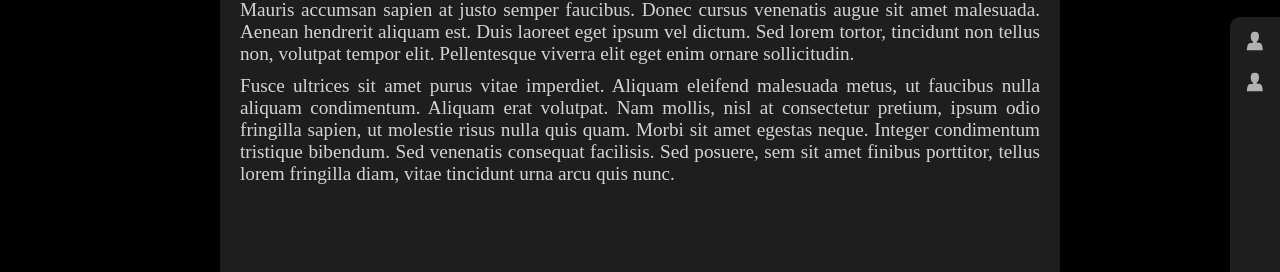
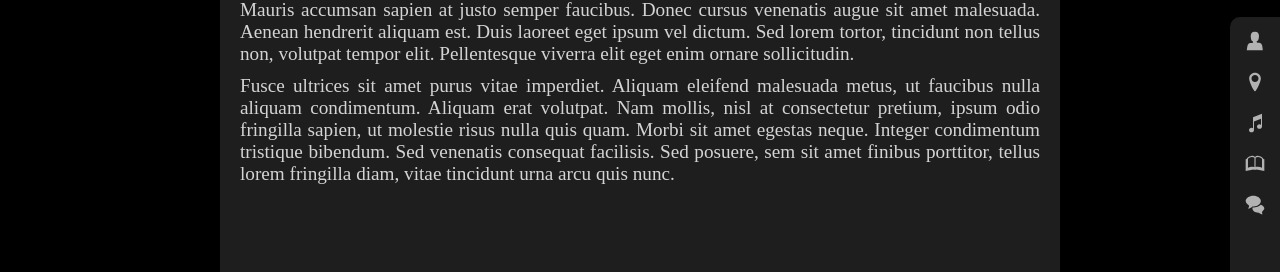
Before and after one commit to Zendrians/ER-Reader, a React (Vite) app: page / in a window 1280 px wide. Shown: the part 268-540 px from the top of the page. Built offline with nearby package versions, Linux system fonts and the light colour scheme.

Commit message:
Add icons

```diff
--- /dev/null
+++ b/src/assets/reactSvg/ChatBubbleIcon.tsx
@@ -0,0 +1,24 @@
+import React from "react";
+
+const ChatBubbleIcon: React.FC = () => {
+  return (
+    <svg
+      xmlns="http://www.w3.org/2000/svg"
+      width="28"
+      height="28"
+      fill="none"
+      viewBox="0 0 28 28"
+    >
+      <path
+        fill="#B2B2B2"
+        d="M23.333 17.617c0-1.75-1.75-3.267-3.733-3.85-1.517 1.75-4.55 2.8-7.467 2.8h-.466-.117c-.117.35-.117.583-.117.933 0 2.333 2.567 4.2 5.834 4.2h.7c.466.583 1.983 1.633 3.966 1.633 0 0-.933-.466-.933-2.1 0-.7 2.333-2.1 2.333-3.616z"
+      ></path>
+      <path
+        fill="currentColor"
+        d="M19.833 10.033c0-2.916-3.266-5.366-7.466-5.366s-7.7 2.45-7.7 5.366c0 1.984 2.333 3.734 3.5 4.667 0 2.1-1.634 2.8-1.634 2.8 2.684 0 4.2-1.283 4.9-2.1h.934c4.083.117 7.466-2.333 7.466-5.367z"
+      ></path>
+    </svg>
+  );
+};
+
+export default ChatBubbleIcon;
--- /dev/null
+++ b/src/assets/reactSvg/LocationIcon.tsx
@@ -0,0 +1,20 @@
+import React from "react";
+
+const LocationIcon: React.FC = () => {
+  return (
+    <svg
+      xmlns="http://www.w3.org/2000/svg"
+      width="28"
+      height="28"
+      fill="none"
+      viewBox="0 0 28 28"
+    >
+      <path
+        fill="currentColor"
+        d="M14 4.667c-3.267 0-5.833 2.566-5.833 5.833 0 3.267 4.666 12.833 5.833 12.833 1.167 0 5.833-9.566 5.833-12.833 0-3.267-2.566-5.833-5.833-5.833zM14 14c-1.983 0-3.5-1.517-3.5-3.5S12.017 7 14 7s3.5 1.517 3.5 3.5S15.983 14 14 14z"
+      ></path>
+    </svg>
+  );
+}
+
+export default LocationIcon;
--- /dev/null
+++ b/src/assets/reactSvg/MusicIcon.tsx
@@ -0,0 +1,20 @@
+import React from "react";
+
+const MusicIcon: React.FC = () => {
+  return (
+    <svg
+      xmlns="http://www.w3.org/2000/svg"
+      width="24"
+      height="28"
+      fill="none"
+      viewBox="0 0 24 28"
+    >
+      <path
+        fill="currentColor"
+        d="M10 8.167v10.966c-.4-.233-.9-.466-1.5-.466-1.4 0-2.5 1.05-2.5 2.333 0 1.283 1.1 2.333 2.5 2.333S11 22.283 11 21v-8.517L18 9.8v5.95c-.4-.35-.9-.583-1.5-.583-1.4 0-2.5 1.05-2.5 2.333 0 1.283 1.1 2.333 2.5 2.333S19 18.783 19 17.5V4.667l-9 3.5z"
+      ></path>
+    </svg>
+  );
+}
+
+export default MusicIcon;
--- /dev/null
+++ b/src/assets/reactSvg/OpenBookIcon.tsx
@@ -0,0 +1,20 @@
+import React from "react";
+
+const OpenBookIcon: React.FC = () => {
+  return (
+    <svg
+      xmlns="http://www.w3.org/2000/svg"
+      width="28"
+      height="28"
+      fill="none"
+      viewBox="0 0 28 28"
+    >
+      <path
+        fill="currentColor"
+        d="M22.167 9.003v-.816a7.939 7.939 0 00-5.232-2.333 3.318 3.318 0 00-2.932 1.16 3.523 3.523 0 00-2.934-1.16 7.938 7.938 0 00-5.236 2.333v.816l-1.166.35V21.02l7.816-1.633.35.466h2.334l.35-.466 7.816 1.633V9.353l-1.166-.35zM11.06 16.715a9.573 9.573 0 00-4.114 1.052L7 8.677a6.09 6.09 0 013.93-1.657c.94.063 1.79.353 2.52.818l-.023 9.18a7.638 7.638 0 00-2.379-.302l.012-.001zM21 17.74a9.476 9.476 0 00-4.046-1.026l-.188-.003c-.77 0-1.513.113-2.215.32l.054-9.219a5.232 5.232 0 012.446-.792A6.085 6.085 0 0121 8.68l-.003 9.063.002-.002z"
+      ></path>
+    </svg>
+  );
+};
+
+export default OpenBookIcon;
--- a/src/modules/Reader/components/readerMainArea/ReaderMainArea.tsx
+++ b/src/modules/Reader/components/readerMainArea/ReaderMainArea.tsx
@@ -3,6 +3,10 @@ import "./ReaderMainArea.css";
 import RightSidePanel from "../../../Shared/components/rightSidePanel/RightSidePanel";
 import PanelIcon from "../../../Shared/components/panelIcon/PanelIcon";
 import CharacterIcon from "../../../../assets/reactSvg/CharacterIcon";
+import LocationIcon from "../../../../assets/reactSvg/LocationIcon";
+import MusicIcon from "../../../../assets/reactSvg/MusicIcon";
+import OpenBookIcon from "../../../../assets/reactSvg/OpenBookIcon";
+import ChatBubbleIcon from "../../../../assets/reactSvg/ChatBubbleIcon";
 
 const ReaderMainArea: React.FC = () => {
   return (
@@ -45,7 +49,16 @@ const ReaderMainArea: React.FC = () => {
             <CharacterIcon />
           </PanelIcon>
           <PanelIcon>
-            <CharacterIcon />
+            <LocationIcon />
+          </PanelIcon>
+          <PanelIcon>
+            <MusicIcon />
+          </PanelIcon>
+          <PanelIcon>
+            <OpenBookIcon />
+          </PanelIcon>
+          <PanelIcon>
+            <ChatBubbleIcon />
           </PanelIcon>
         </RightSidePanel>
       </div>
```
